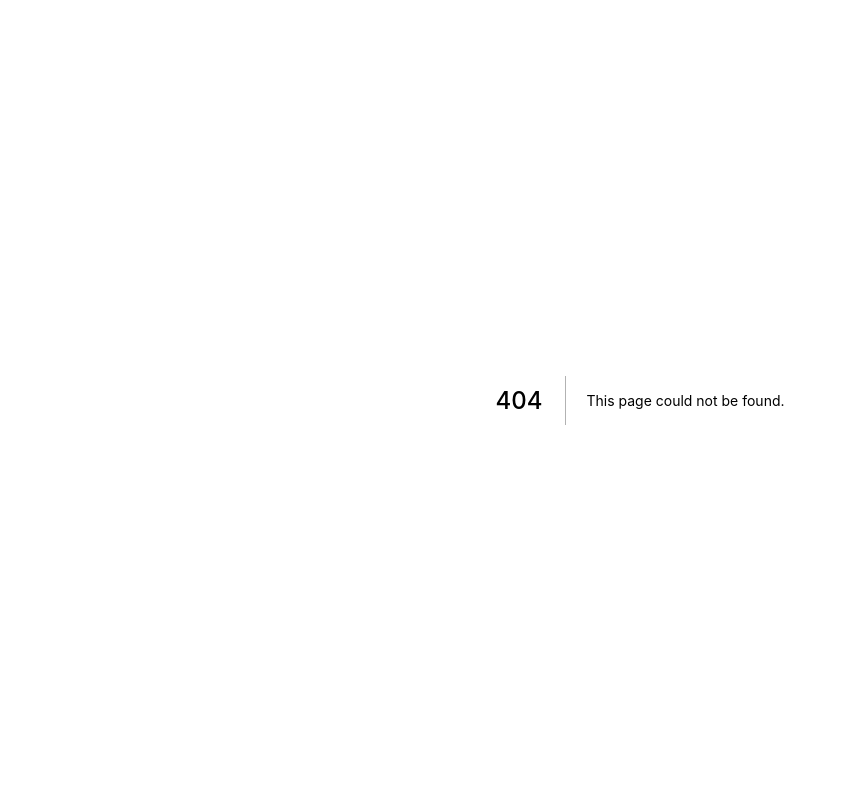
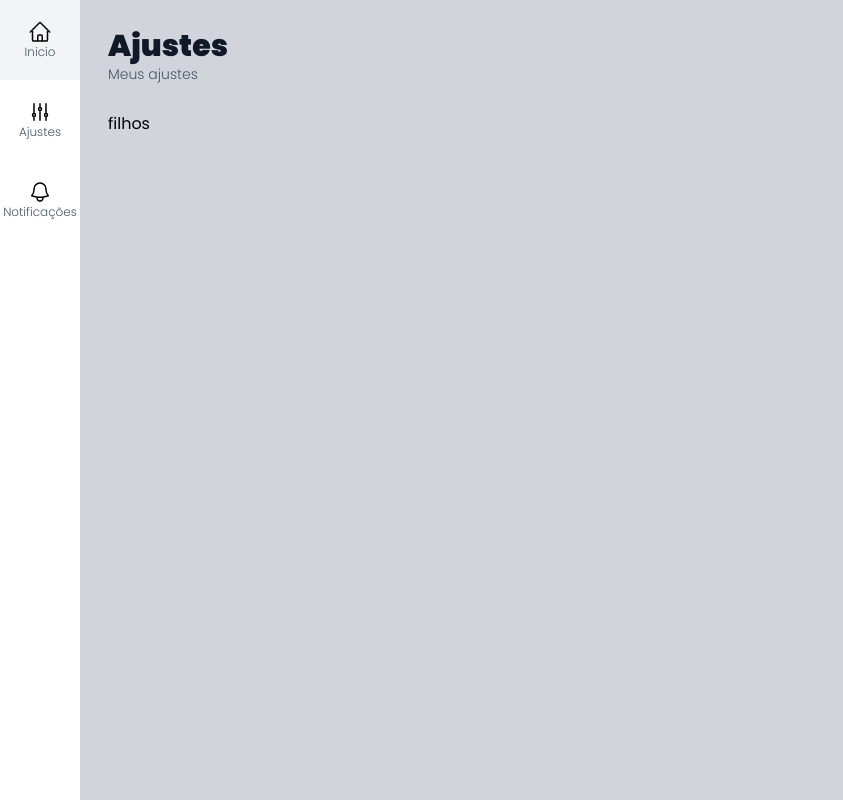
Before and after one commit to sirAndre1337/adminTemplate, a Next.js app: page /ajustes in a window 1280 px wide. Before the commit this address had no page. Shown: the whole page, without its empty margins (0-843 px from the left). Built offline with nearby package versions, Linux system fonts and the light colour scheme.

Commit message:
Componente menu Lateral e Titulo

```diff
--- /dev/null
+++ b/src/components/icons/index.tsx
@@ -0,0 +1,21 @@
+// https://heroicons.com site dos icons
+
+export const HomeIcon = (
+    <svg xmlns="http://www.w3.org/2000/svg" fill="none" viewBox="0 0 24 24" strokeWidth={1.5} stroke="currentColor" className="w-6 h-6">
+        <path strokeLinecap="round" strokeLinejoin="round" d="M2.25 12l8.954-8.955c.44-.439 1.152-.439 1.591 0L21.75 12M4.5 9.75v10.125c0 .621.504 1.125 1.125 1.125H9.75v-4.875c0-.621.504-1.125 1.125-1.125h2.25c.621 0 1.125.504 1.125 1.125V21h4.125c.621 0 1.125-.504 1.125-1.125V9.75M8.25 21h8.25" />
+    </svg>
+);
+
+export const SettingsIcon = (
+    <svg xmlns="http://www.w3.org/2000/svg" fill="none" viewBox="0 0 24 24" strokeWidth={1.5} stroke="currentColor" className="w-6 h-6">
+        <path strokeLinecap="round" strokeLinejoin="round" d="M6 13.5V3.75m0 9.75a1.5 1.5 0 010 3m0-3a1.5 1.5 0 000 3m0 3.75V16.5m12-3V3.75m0 9.75a1.5 1.5 0 010 3m0-3a1.5 1.5 0 000 3m0 3.75V16.5m-6-9V3.75m0 3.75a1.5 1.5 0 010 3m0-3a1.5 1.5 0 000 3m0 9.75V10.5" />
+    </svg>
+
+)
+
+export const BellIcon = (
+    <svg xmlns="http://www.w3.org/2000/svg" fill="none" viewBox="0 0 24 24" strokeWidth={1.5} stroke="currentColor" className="w-6 h-6">
+        <path strokeLinecap="round" strokeLinejoin="round" d="M14.857 17.082a23.848 23.848 0 005.454-1.31A8.967 8.967 0 0118 9.75v-.7V9A6 6 0 006 9v.75a8.967 8.967 0 01-2.312 6.022c1.733.64 3.56 1.085 5.455 1.31m5.714 0a24.255 24.255 0 01-5.714 0m5.714 0a3 3 0 11-5.714 0" />
+    </svg>
+
+)
--- a/src/components/template/Layout.tsx
+++ b/src/components/template/Layout.tsx
@@ -10,7 +10,7 @@
 
 export default function Layout(props: LayoutProps) {
     return (
-        <div className="dark flex h-screen w-screen">
+        <div className="flex h-screen w-screen">
             <MenuLateral />
             <div className="flex flex-col w-full p-7 bg-gray-300 dark:bg-gray-800">
                 <Cabecalho titulo={props.titulo} subtitulo={props.subtitulo} />
--- /dev/null
+++ b/src/components/template/MenuItem.tsx
@@ -0,0 +1,22 @@
+import Link from "next/link";
+
+interface MenuItemProps {
+    url: string;
+    texto: string;
+    icone: any;
+}
+
+export default function MenuItem(props: MenuItemProps) {
+    return (
+        <li className="hover:bg-gray-100">
+            <Link href={props.url}>
+                <a className="flex flex-col justify-center items-center w-20 h-20">
+                    {props.icone}
+                    <span className="text-xs font-light text-gray-600">
+                        {props.texto}
+                    </span>
+                </a>
+            </Link>
+        </li>
+    )
+}
--- a/src/components/template/MenuLateral.tsx
+++ b/src/components/template/MenuLateral.tsx
@@ -1,7 +1,14 @@
+import { BellIcon, HomeIcon, SettingsIcon } from "../icons";
+import MenuItem from "./MenuItem";
+
 export default function MenuLateral() {
     return (
         <aside>
-            Menu Lateral
+            <ul>
+                <MenuItem icone={HomeIcon} texto="Inicio" url="/" />
+                <MenuItem icone={SettingsIcon} texto="Ajustes" url="/ajustes" />
+                <MenuItem icone={BellIcon} texto="Notificações" url="/notificacoes" />
+            </ul>
         </aside>
     )
 }
--- a/src/components/template/Titulo.tsx
+++ b/src/components/template/Titulo.tsx
@@ -6,8 +6,8 @@
 export default function Titulo(props: TituloProps){
     return (
         <div>
-            <h1 className="">{props.titulo}</h1>
-            <h2 className="">{props.subtitulo}</h2>
+            <h1 className="font-black text-3xl text-gray-900">{props.titulo}</h1>
+            <h2 className="font-light text-sm text-gray-600">{props.subtitulo}</h2>
         </div>
     )
 }
--- /dev/null
+++ b/src/pages/ajustes.tsx
@@ -0,0 +1,11 @@
+import Layout from "../components/template/Layout";
+
+export default function Ajustes() {
+  return (
+    <div>
+      <Layout titulo="Ajustes" subtitulo="Meus ajustes">
+        filhos
+      </Layout>
+    </div>
+  )
+}
--- /dev/null
+++ b/src/pages/notificacoes.tsx
@@ -0,0 +1,11 @@
+import Layout from "../components/template/Layout";
+
+export default function Notificacoes() {
+  return (
+    <div>
+      <Layout titulo="Notificacoes" subtitulo="Alertas">
+        filhos
+      </Layout>
+    </div>
+  )
+}
```
